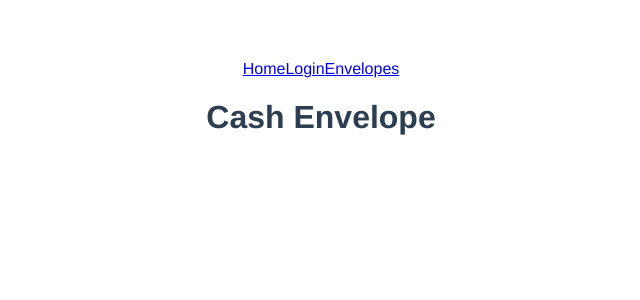
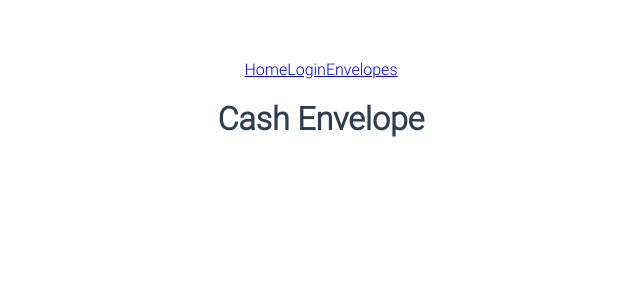
Before and after one commit to samscha/cash-envelope-client, a Vue app: page / in a window 1280 px wide. Shown: the top 300 px of the page, without its empty margins (319-959 px from the left). Built offline with nearby package versions, Linux system fonts and the light colour scheme.

Commit message:
update app font

```diff
--- a/src/App.vue
+++ b/src/App.vue
@@ -14,8 +14,17 @@
 </script>
 
 <style>
+@font-face {
+  font-family: system;
+  font-style: normal;
+  font-weight: 300;
+  src: local('.SFNSText-Light'), local('.HelveticaNeueDeskInterface-Light'),
+    local('.LucidaGrandeUI'), local('Ubuntu Light'), local('Segoe UI Light'),
+    local('Roboto-Light'), local('DroidSans'), local('Tahoma');
+}
+
 #app {
-  font-family: 'Avenir', Helvetica, Arial, sans-serif;
+  font-family: 'system';
   -webkit-font-smoothing: antialiased;
   -moz-osx-font-smoothing: grayscale;
   text-align: center;
```
